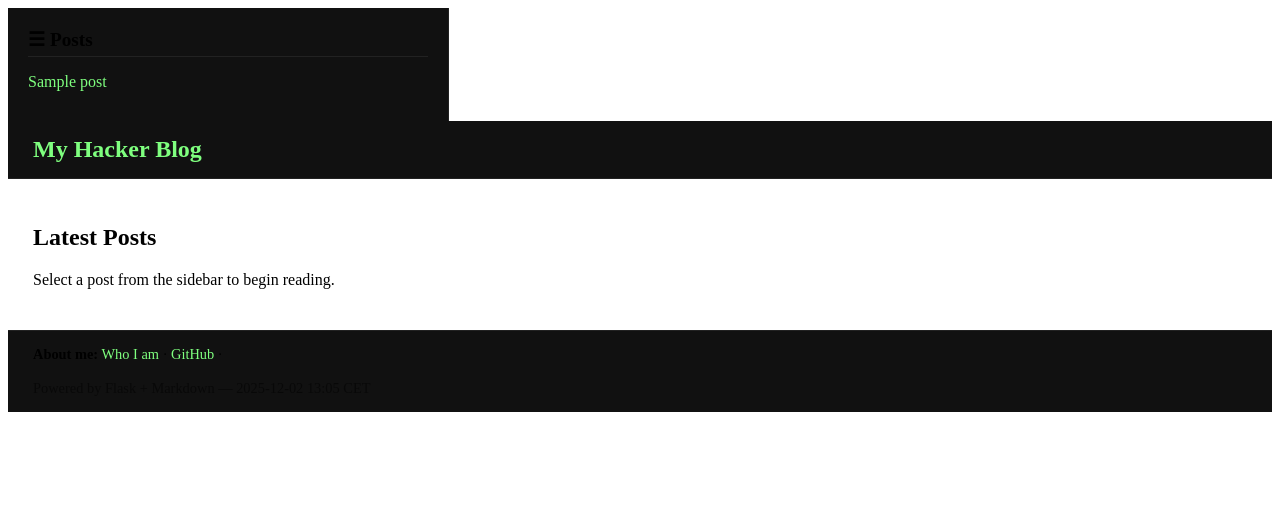
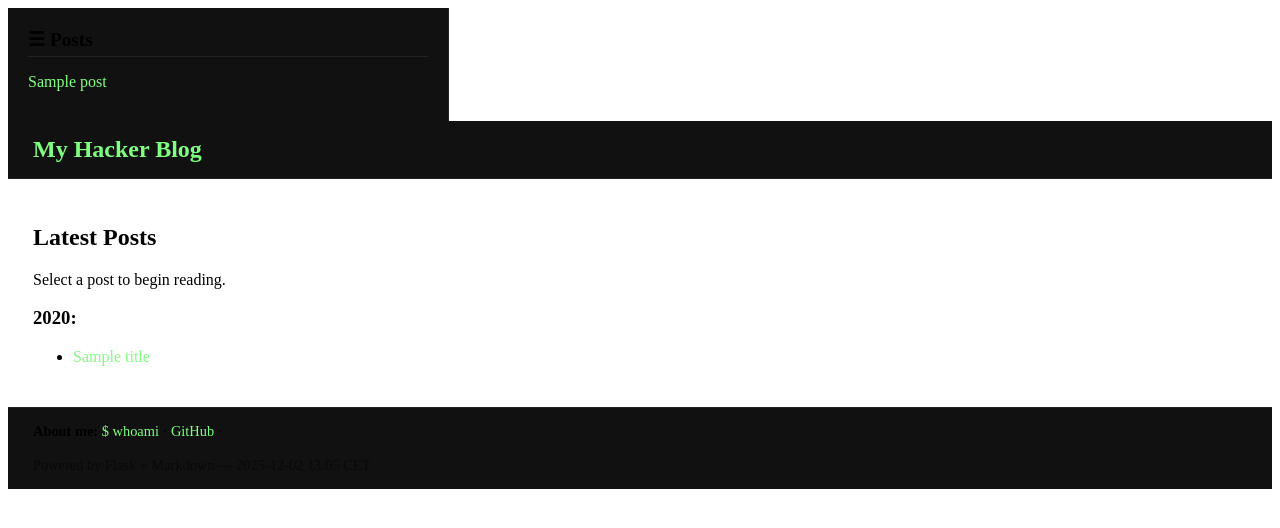
Before and after one commit to cailllev/Blog-Site, a Flask app: template templates/index.html in a window 1280 px wide. Shown: the top 528 px of the page. Run offline with Flask 3, Linux system fonts and the light colour scheme; the template is opened without the code that fills it: most values are stand-ins (such as "Sample title", 1, 10 or a date in 2020).

Commit message:
update index

```diff
--- a/app.py
+++ b/app.py
@@ -34,7 +34,20 @@ def load_post(slug):
 @app.route("/")
 def index():
     posts = get_post_list()
-    return render_template("index.html", posts=posts)
+    posts_dict = {}
+    for p in posts:
+        if "-" not in p:
+            continue # invalid name
+        link = p
+        year = p.split("-")[0]
+        title = " ".join([p.capitalize() for p in (p.split("-")[3:])]) # uppercase everything after 20xx-xx-xx
+        print(year, title)
+        if year in posts_dict:
+            posts_dict[year].append((title, link))
+        else:
+            posts_dict[year] = [(title, link)]
+    print(posts_dict)
+    return render_template("index.html", posts=posts, posts_dict=posts_dict)
 
 @app.route("/post/<slug>")
 def post(slug):
--- a/templates/base.html
+++ b/templates/base.html
@@ -115,7 +115,7 @@
 
         <footer>
             <strong>About me:</strong>
-            <a href="/about">Who I am</a> ·
+            <a href="/about">$ whoami</a> ·
             <a href="https://github.com/cailllev">GitHub</a> ·
 
             <br><br>
--- a/templates/index.html
+++ b/templates/index.html
@@ -2,5 +2,13 @@
 {% block content %}
 <h2>Latest Posts</h2>
 
-<p>Select a post from the sidebar to begin reading.</p>
+<p>Select a post to begin reading.</p>
+{% for year, titles in posts_dict.items()%}
+  <h3>{{ year }}:</h3>
+  <ul>
+    {% for title, link in titles %}
+      <li><a href="/post/{{link}}">{{ title }}</a></li>
+    {% endfor %}
+  </ul>
+{% endfor %}
 {% endblock %}
```
